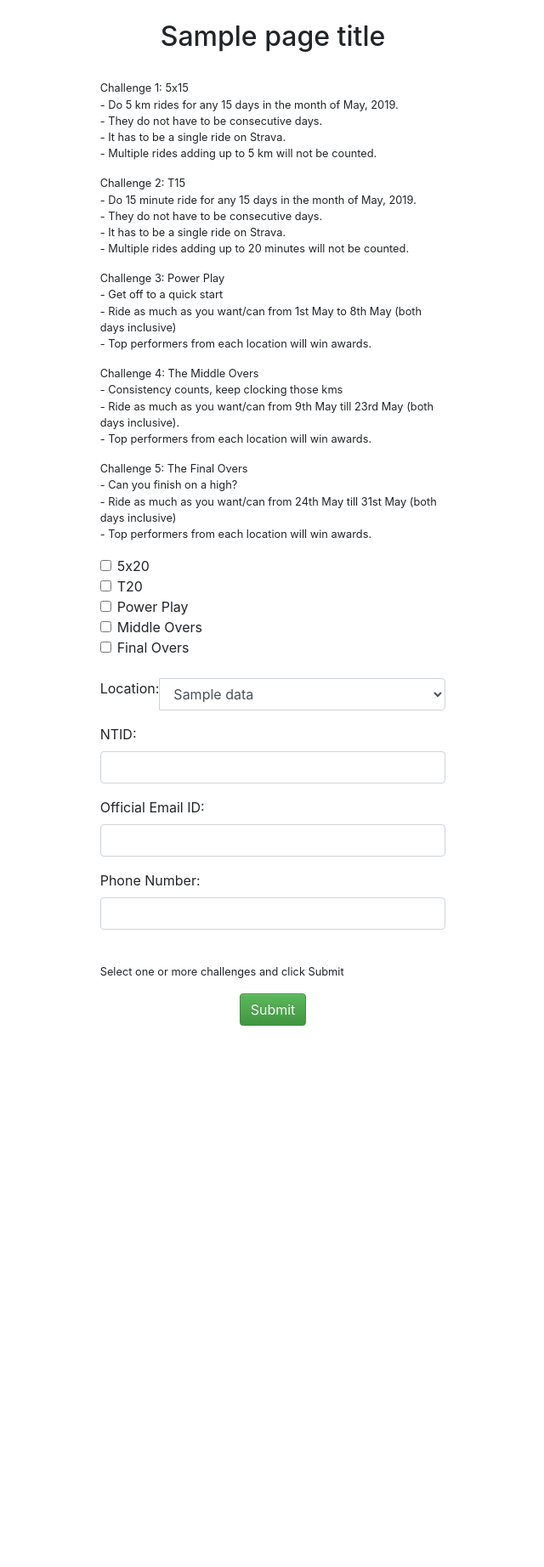
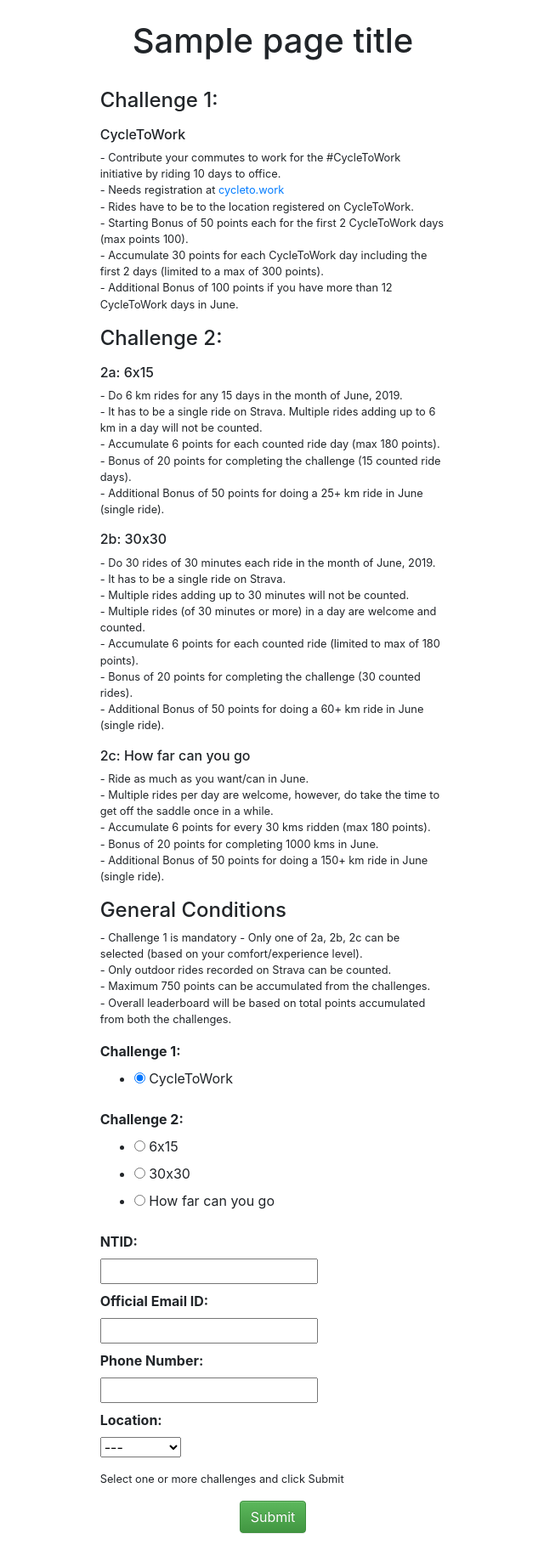
Before and after one commit to panchambharadwaj/strava-telegram-auth, a Flask app: template app/templates/challenges_bosch_even_registration.html in a window 1280 px wide. Shown: the whole page at 85% size, without its empty margins (319-959 px from the left). Before the commit the page ends 1208 px from the top, so only its background shows below. Run offline with Flask 2, Linux system fonts and the light colour scheme; the template is opened without the code that fills it: values that come from a table or form of the project are taken from there, most other values are stand-ins (such as "Sample title", 1, 10 or a date in 2020); parts of the project's set-up code (start-up, migrations or seed data) failed here and were passed over; some libraries are stand-ins or nearby versions.

Commit message:
Bosch challenges for June

```diff
--- a/app/app.py
+++ b/app/app.py
@@ -5,7 +5,7 @@ import traceback
 
 from flask import Flask, request, redirect, render_template, url_for, flash
 from scout_apm.flask import ScoutApm
-from wtforms import Form, TextAreaField, validators
+from wtforms import Form, TextAreaField, validators, RadioField, StringField, SelectField
 
 from app.commands.bot_registration import BotRegistration
 from app.commands.challenges_registration import ChallengesRegistration
@@ -37,18 +37,19 @@ class ReusableForm(Form):
     telegram_username = TextAreaField('Telegram Username:', validators=[validators.required()])
 
 
-class ReusableFormChallenges(Form):
-    challenge_id_0001 = TextAreaField("20_20", validators=[validators.required()])
-    challenge_id_0002 = TextAreaField("1000_km", validators=[validators.required()])
-    challenge_id_0003 = TextAreaField("10000_meters", validators=[validators.required()])
-
-
-class ReusableFormBoschEvenChallenges(Form):
-    challenge_id_0001 = TextAreaField("5_20", validators=[validators.required()])
-    challenge_id_0002 = TextAreaField("20_20", validators=[validators.required()])
-    challenge_id_0003 = TextAreaField("power_play", validators=[validators.required()])
-    challenge_id_0004 = TextAreaField("middle_overs", validators=[validators.required()])
-    challenge_id_0005 = TextAreaField("final_overs", validators=[validators.required()])
+class RegistrationForm(Form):
+    challenge_one = RadioField('Challenge 1:', validators=[validators.DataRequired()],
+                               choices=[('CycleToWork', 'CycleToWork')], default='CycleToWork')
+    challenge_two = RadioField('Challenge 2:', validators=[validators.DataRequired()],
+                               choices=[('6x15', '6x15'), ('30x30', '30x30'), ('distance', 'How far can you go')])
+    ntid = StringField('NTID:', validators=[validators.DataRequired()])
+    email = StringField('Official Email ID:', validators=[validators.DataRequired()])
+    phone = StringField('Phone Number:', validators=[validators.DataRequired()])
+    location = SelectField('Location:', validators=[validators.DataRequired()],
+                           choices=[("", "---"), ('EC', 'EC'), ('KOR', 'KOR'), ('BMH', 'BMH'), ('GTP', 'GTP'),
+                                    ('Audugodi', 'Audugodi'),
+                                    ('MRH', 'MRH'), ('Bellandur', 'Bellandur'), ('COB', 'COB'), ('Hyd', 'Hyd'),
+                                    ('Others', 'Others')])
 
 
 @app.route('/favicon.ico')
@@ -226,26 +227,26 @@ def challenges_bosch_odd_auth():
 @app.route("/challenges/bosch/registration/<month>/<code>", methods=['GET', 'POST'])
 @execution_time
 def challenges_bosch_registration_month_code(month, code):
-    form = ReusableFormBoschEvenChallenges(request.form)
+    form = RegistrationForm(request.form)
     page_title = app_variables.challenges_bosch_even_page_title if month == "even" else app_variables.challenges_bosch_odd_page_title
     if request.method == 'POST':
-        challenge_ids = request.form.getlist("challenge_id")
-        location = request.form.get('location')
-        ntid = request.form.get('ntid')
-        email = request.form.get('email')
-        phone = request.form.get('phone')
-        if len(challenge_ids) > 0 and location != '' and ntid != '' and email != '' and phone != '':
-            if challenges_registration.bosch(challenge_ids, location, ntid, email, phone, month, code):
-                return render_template('challenges_registration_successful.html', page_title=page_title)
-            else:
-                return render_template('failed.html', page_title=page_title)
+        if form.validate():
+            # challenge_ids = request.form.getlist("challenge_id")
+            # location = request.form.get('location')
+            # ntid = request.form.get('ntid')
+            # email = request.form.get('email')
+            # phone = request.form.get('phone')
+            # if challenges_registration.bosch(challenge_ids, location, ntid, email, phone, month, code):
+            #     return render_template('challenges_registration_successful.html', page_title=page_title)
+            # else:
+            #     return render_template('failed.html', page_title=page_title)
+            return render_template('challenges_registration_successful.html', page_title=page_title)
         else:
             flash('Select at least one challenge/location and fill in all the details!')
 
     challenges_registration_page = 'challenges_bosch_even_registration.html' if month == "even" else 'challenges_bosch_odd_registration.html'
-    locations = [{'name': ''}, {'name': 'EC'}, {'name': 'KOR'}, {'name': 'BMH'}, {'name': 'GTP'}, {'name': 'Audugodi'},
-                 {'name': 'MRH'}, {'name': 'Bellandur'}, {'name': 'COB'}, {'name': 'Hyd'}, {'name': 'Others'}]
-    return render_template(challenges_registration_page, data=locations, form=form, page_title=page_title)
+
+    return render_template(challenges_registration_page, form=form, page_title=page_title)
 
 
 if __name__ == '__main__' and __package__ is None:
--- /dev/null
+++ b/app/templates/_helper_challenges_bosch_even_registration.html
@@ -0,0 +1,12 @@
+{% macro render_field(field) %}
+<dt>{{ field.label }}
+<dd>{{ field(**kwargs)|safe }}
+    {% if field.errors %}
+    <ul class=errors>
+        {% for error in field.errors %}
+        <li>{{ error }}</li>
+        {% endfor %}
+    </ul>
+    {% endif %}
+</dd>
+{% endmacro %}
--- a/app/templates/challenges_bosch_even_registration.html
+++ b/app/templates/challenges_bosch_even_registration.html
@@ -9,7 +9,7 @@
 <div class="container">
     <br>
     <center>
-        <h2>{{ page_title }}</h2>
+        <h1>{{ page_title }}</h1>
     </center>
 </div>
 <div class=container">
@@ -17,101 +17,77 @@
     <div class="row align-items-center justify-content-center">
         <div class="col-md-4">
             <form action="" method="post" role="form">
-                {{ form.csrf }}
+                <h4> Challenge 1: </h4>
                 <p>
-                    <small>Challenge 1: 5x15 <br>
-                        - Do 5 km rides for any 15 days in the month of May, 2019. <br>
-                        - They do not have to be consecutive days. <br>
-                        - It has to be a single ride on Strava. <br>
-                        - Multiple rides adding up to 5 km will not be counted.
+                <p>
+                <h6>CycleToWork </h6>
+                <small>
+                    - Contribute your commutes to work for the #CycleToWork initiative by riding 10 days to office. <br>
+                    - Needs registration at <a href="http://cycleto.work"> cycleto.work </a> <br>
+                    - Rides have to be to the location registered on CycleToWork. <br>
+                    - Starting Bonus of 50 points each for the first 2 CycleToWork days (max points 100). <br>
+                    - Accumulate 30 points for each CycleToWork day including the first 2 days (limited to a max of 300
+                    points). <br>
+                    - Additional Bonus of 100 points if you have more than 12 CycleToWork days in June. <br>
+                </small>
+                </p>
+                </p>
+                <h4> Challenge 2: </h4>
+                <p>
+                <p>
+                <h6>2a: 6x15 </h6>
+                <small>
+                    - Do 6 km rides for any 15 days in the month of June, 2019. <br>
+                    - It has to be a single ride on Strava. Multiple rides adding up to 6 km in a day will not be
+                    counted. <br>
+                    - Accumulate 6 points for each counted ride day (max 180 points). <br>
+                    - Bonus of 20 points for completing the challenge (15 counted ride days). <br>
+                    - Additional Bonus of 50 points for doing a 25+ km ride in June (single ride). <br>
                 </small>
                 </p>
                 <p>
-                    <small>Challenge 2: T15 <br>
-                        - Do 15 minute ride for any 15 days in the month of May, 2019. <br>
-                        - They do not have to be consecutive days. <br>
+                <h6>2b: 30x30 </h6>
+                <small>
+                    - Do 30 rides of 30 minutes each ride in the month of June, 2019. <br>
                     - It has to be a single ride on Strava. <br>
-                        - Multiple rides adding up to 20 minutes will not be counted.
+                    - Multiple rides adding up to 30 minutes will not be counted. <br>
+                    - Multiple rides (of 30 minutes or more) in a day are welcome and counted. <br>
+                    - Accumulate 6 points for each counted ride (limited to max of 180 points). <br>
+                    - Bonus of 20 points for completing the challenge (30 counted rides). <br>
+                    - Additional Bonus of 50 points for doing a 60+ km ride in June (single ride). <br>
                 </small>
                 </p>
                 <p>
-                    <small>Challenge 3: Power Play <br>
-                        - Get off to a quick start <br>
-                        - Ride as much as you want/can from 1st May to 8th May (both days inclusive) <br>
-                        - Top performers from each location will win awards.
+                <h6>2c: How far can you go </h6>
+                <small>
+                    - Ride as much as you want/can in June. <br>
+                    - Multiple rides per day are welcome, however, do take the time to get off the saddle once in a
+                    while. <br>
+                    - Accumulate 6 points for every 30 kms ridden (max 180 points). <br>
+                    - Bonus of 20 points for completing 1000 kms in June. <br>
+                    - Additional Bonus of 50 points for doing a 150+ km ride in June (single ride). <br>
                 </small>
                 </p>
+                </p>
+                <h4> General Conditions </h4>
                 <p>
-                    <small>Challenge 4: The Middle Overs <br>
-                        - Consistency counts, keep clocking those kms <br>
-                        - Ride as much as you want/can from 9th May till 23rd May (both days inclusive). <br>
-                        - Top performers from each location will win awards.
+                    <small>
+                        - Challenge 1 is mandatory
+                        - Only one of 2a, 2b, 2c can be selected (based on your comfort/experience level). <br>
+                        - Only outdoor rides recorded on Strava can be counted. <br>
+                        - Maximum 750 points can be accumulated from the challenges. <br>
+                        - Overall leaderboard will be based on total points accumulated from both the challenges. <br>
                     </small>
                 </p>
-                <p>
-                    <small>Challenge 5: The Final Overs <br>
-                        - Can you finish on a high? <br>
-                        - Ride as much as you want/can from 24th May till 31st May (both days inclusive) <br>
-                        - Top performers from each location will win awards.
-                    </small>
-                </p>
-                <div class="form-check">
-                    <input class="form-check-input" id="5_20" name="challenge_id" type="checkbox" value="5_20">
-                    <label class="form-check-label" for="5_20">
-                        5x20
-                    </label>
-                </div>
-                <div class="form-check">
-                    <input class="form-check-input" id="20_20" name="challenge_id" type="checkbox" value="20_20">
-                    <label class="form-check-label" for="20_20">
-                        T20
-                    </label>
-                </div>
-                <div class="form-check">
-                    <input class="form-check-input" id="power_play" name="challenge_id" type="checkbox"
-                           value="power_play">
-                    <label class="form-check-label" for="power_play">
-                        Power Play
-                    </label>
-                </div>
-                <div class="form-check">
-                    <input class="form-check-input" id="middle_overs" name="challenge_id" type="checkbox"
-                           value="middle_overs">
-                    <label class="form-check-label" for="middle_overs">
-                        Middle Overs
-                    </label>
-                </div>
-                <div class="form-check">
-                    <input class="form-check-input" id="final_overs" name="challenge_id" type="checkbox"
-                           value="final_overs">
-                    <label class="form-check-label" for="final_overs">
-                        Final Overs
-                    </label>
-                </div>
-                <br>
-                <div class="form-group">
-                    <div class="input-group">
-                        <span class="input-group-addon">Location: </span>
-                        <select class="selectpicker form-control" name="location">
-                            {% for o in data %}
-                            <option value="{{ o.name }}">{{ o.name }}</option>
-                            {% endfor %}
-                        </select>
-                    </div>
-                </div>
-                <div class="form-group">
-                    <label for="ntid">NTID:</label>
-                    <input class="form-control" id="ntid" name="ntid" type="text">
-                </div>
-                <div class="form-group">
-                    <label for="email">Official Email ID:</label>
-                    <input class="form-control" id="email" name="email" type="text">
-                </div>
-                <div class="form-group">
-                    <label for="phone">Phone Number:</label>
-                    <input class="form-control" id="phone" name="phone" type="text">
-                </div>
-                <br>
+                {% from "_helper_challenges_bosch_even_registration.html" import render_field %}
+                <dl>
+                    {{ render_field(form.challenge_one) }}
+                    {{ render_field(form.challenge_two) }}
+                    {{ render_field(form.ntid) }}
+                    {{ render_field(form.email) }}
+                    {{ render_field(form.phone) }}
+                    {{ render_field(form.location) }}
+                </dl>
                 <p>
                     <small>Select one or more challenges and click Submit</small>
                 </p>
```
Also changed, not shown: 1 other file. Lines whose indentation alone changed are shown as unchanged.
